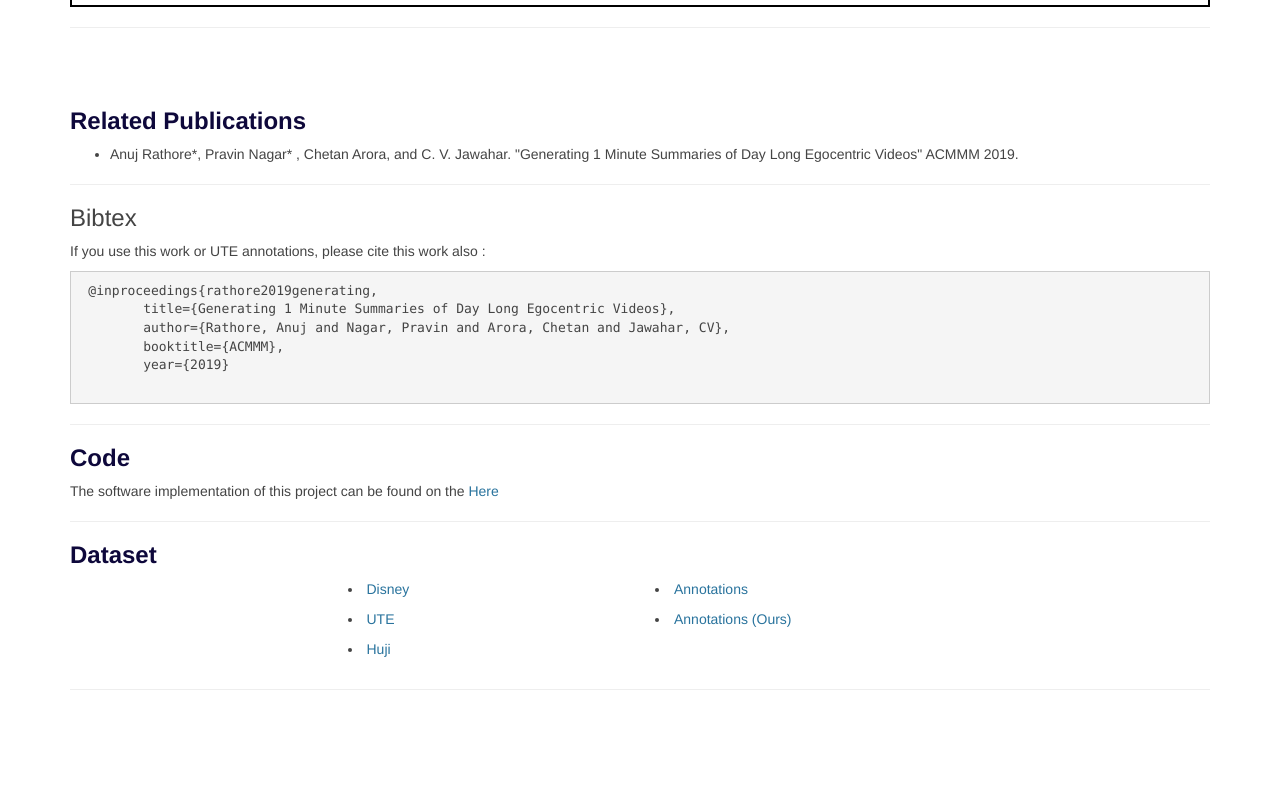
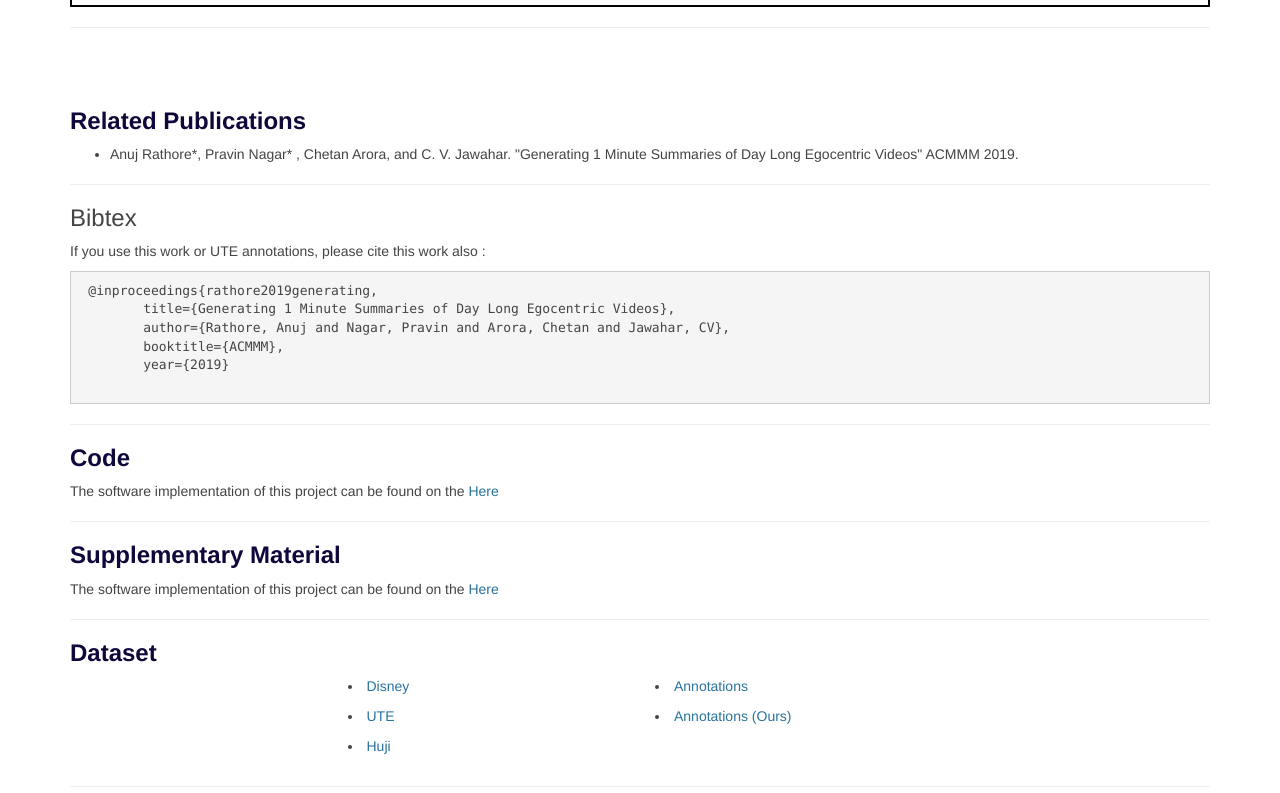
Before and after one commit to Pravin74/pravin74.github.io, a website: page pami_project_page/index.html in a window 1280 px wide. Shown: the part 1793-2586 px from the top of the page. Drawn offline with Linux system fonts and the light colour scheme; files whose address does not match are found by name.

Commit message:
[PAMI Project] supp added

```diff
--- a/pami_project_page/index.html
+++ b/pami_project_page/index.html
@@ -183,6 +183,12 @@
 <hr>
 
 <div>
+<h3 style="color: #0e083b"><b>Supplementary Material</b></h3>
+<p>The software implementation of this project can be found on the <a href="Interactive_summ_supp.pdf">Here</a></p>
+</div>
+<hr>
+
+<div>
 <h3 style="color: #0e083b"><b>Dataset</b></h3>
 <div class="row">
 
```
Also changed, not shown: 1 other file.
